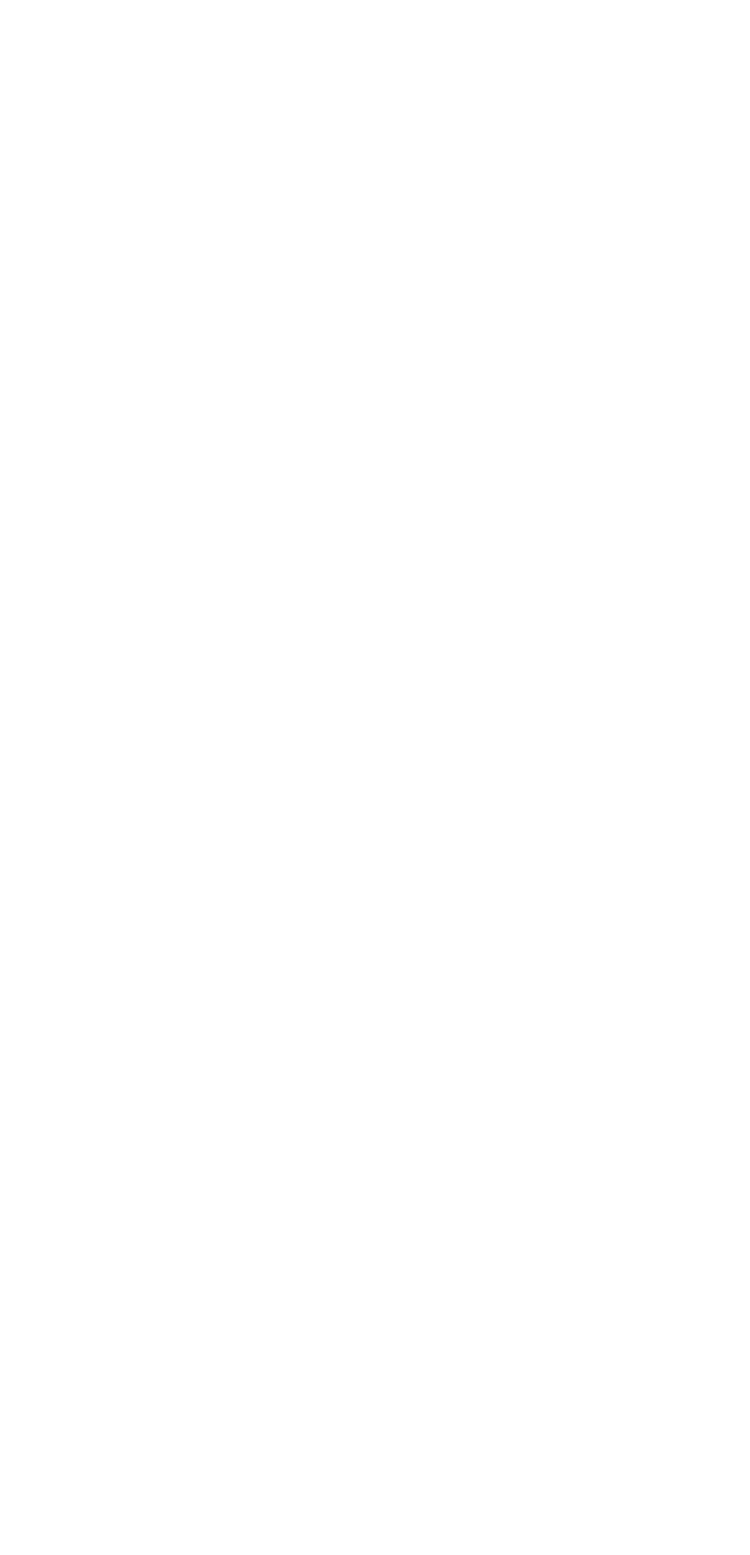
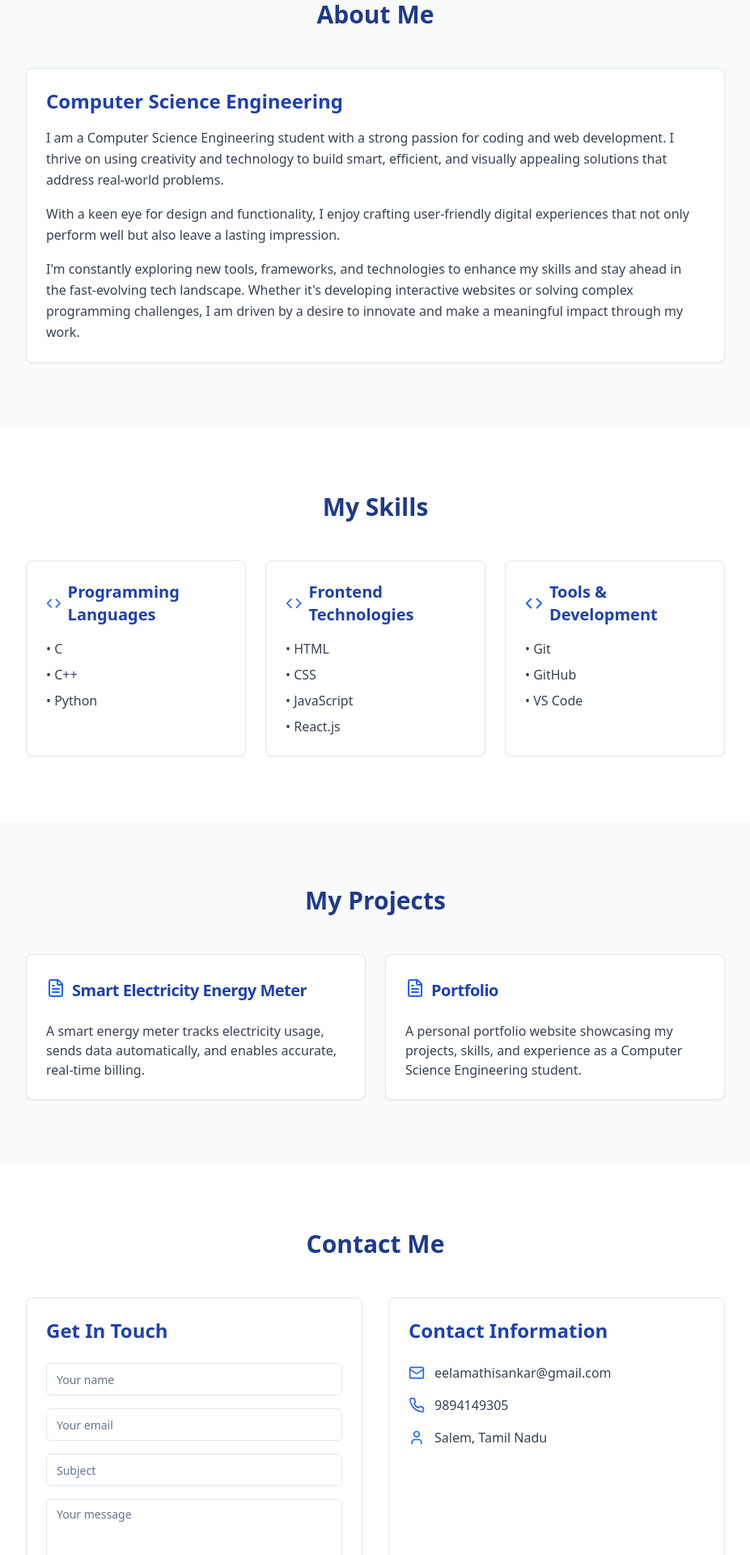
Before and after one commit to Elamathi213/elamathi-portfolio21, a React (Vite) app: page / in a window 1280 px wide. Shown: the part 880-2800 px from the top of the page at 81% size, without its empty margins (176-1103 px from the left). Before the commit the page ends 800 px from the top, so only its background shows below. Built offline with nearby package versions, Linux system fonts and the light colour scheme.

Commit message:
Add portfolio content

```diff
--- /dev/null
+++ b/src/components/About.tsx
@@ -0,0 +1,35 @@
+
+import React from 'react';
+import { Card, CardContent } from "@/components/ui/card";
+
+const About = () => {
+  return (
+    <section id="about" className="py-20 bg-gray-50">
+      <div className="max-w-4xl mx-auto px-4">
+        <h2 className="text-3xl font-bold text-center mb-12 text-blue-900">About Me</h2>
+        <Card>
+          <CardContent className="p-6">
+            <h3 className="text-2xl font-semibold mb-4 text-blue-800">Computer Science Engineering</h3>
+            <p className="text-gray-700 leading-relaxed">
+              I am a Computer Science Engineering student with a strong passion for coding and web development.
+              I thrive on using creativity and technology to build smart, efficient, and visually appealing
+              solutions that address real-world problems.
+            </p>
+            <p className="text-gray-700 leading-relaxed mt-4">
+              With a keen eye for design and functionality, I enjoy crafting user-friendly digital experiences
+              that not only perform well but also leave a lasting impression.
+            </p>
+            <p className="text-gray-700 leading-relaxed mt-4">
+              I'm constantly exploring new tools, frameworks, and technologies to enhance my skills and stay
+              ahead in the fast-evolving tech landscape. Whether it's developing interactive websites or solving
+              complex programming challenges, I am driven by a desire to innovate and make a meaningful impact
+              through my work.
+            </p>
+          </CardContent>
+        </Card>
+      </div>
+    </section>
+  );
+};
+
+export default About;
--- /dev/null
+++ b/src/components/Contact.tsx
@@ -0,0 +1,68 @@
+
+import React from 'react';
+import { Card, CardContent } from "@/components/ui/card";
+import { Button } from "@/components/ui/button";
+import { Input } from "@/components/ui/input";
+import { Textarea } from "@/components/ui/textarea";
+import { Mail, Phone, User } from 'lucide-react';
+
+const Contact = () => {
+  const handleSubmit = (e: React.FormEvent) => {
+    e.preventDefault();
+    // Form submission logic would go here
+  };
+
+  return (
+    <section id="contact" className="py-20 bg-white">
+      <div className="max-w-4xl mx-auto px-4">
+        <h2 className="text-3xl font-bold text-center mb-12 text-blue-900">Contact Me</h2>
+        <div className="grid grid-cols-1 md:grid-cols-2 gap-8">
+          <Card>
+            <CardContent className="p-6">
+              <h3 className="text-2xl font-semibold mb-6 text-blue-800">Get In Touch</h3>
+              <form onSubmit={handleSubmit} className="space-y-4">
+                <div>
+                  <Input placeholder="Your name" />
+                </div>
+                <div>
+                  <Input type="email" placeholder="Your email" />
+                </div>
+                <div>
+                  <Input placeholder="Subject" />
+                </div>
+                <div>
+                  <Textarea placeholder="Your message" className="min-h-[150px]" />
+                </div>
+                <Button type="submit" className="w-full bg-blue-900 hover:bg-blue-800">
+                  Send Message
+                </Button>
+              </form>
+            </CardContent>
+          </Card>
+
+          <Card>
+            <CardContent className="p-6">
+              <h3 className="text-2xl font-semibold mb-6 text-blue-800">Contact Information</h3>
+              <div className="space-y-4">
+                <div className="flex items-center">
+                  <Mail className="h-5 w-5 text-blue-600 mr-3" />
+                  <p className="text-gray-700">eelamathisankar@gmail.com</p>
+                </div>
+                <div className="flex items-center">
+                  <Phone className="h-5 w-5 text-blue-600 mr-3" />
+                  <p className="text-gray-700">9894149305</p>
+                </div>
+                <div className="flex items-center">
+                  <User className="h-5 w-5 text-blue-600 mr-3" />
+                  <p className="text-gray-700">Salem, Tamil Nadu</p>
+                </div>
+              </div>
+            </CardContent>
+          </Card>
+        </div>
+      </div>
+    </section>
+  );
+};
+
+export default Contact;
--- /dev/null
+++ b/src/components/Hero.tsx
@@ -0,0 +1,32 @@
+
+import React from 'react';
+import { Button } from "@/components/ui/button";
+import { ArrowDown } from 'lucide-react';
+
+const Hero = () => {
+  const scrollToAbout = () => {
+    document.getElementById('about')?.scrollIntoView({ behavior: 'smooth' });
+  };
+
+  return (
+    <div className="min-h-screen flex items-center justify-center bg-gradient-to-r from-blue-900 to-blue-700 text-white">
+      <div className="max-w-4xl mx-auto text-center px-4">
+        <h1 className="text-4xl md:text-6xl font-bold mb-6">
+          Hi, I'm Elamathi
+        </h1>
+        <p className="text-xl md:text-2xl mb-8 text-blue-100">
+          A CSE student passionate about using technology to design smart, beautiful, and practical solutions for real-life issues.
+        </p>
+        <Button
+          onClick={scrollToAbout}
+          variant="outline"
+          className="text-white border-white hover:bg-white hover:text-blue-900 transition-all"
+        >
+          Learn More <ArrowDown className="ml-2 h-4 w-4" />
+        </Button>
+      </div>
+    </div>
+  );
+};
+
+export default Hero;
--- /dev/null
+++ b/src/components/Projects.tsx
@@ -0,0 +1,40 @@
+
+import React from 'react';
+import { Card, CardContent, CardHeader, CardTitle } from "@/components/ui/card";
+import { FileText } from 'lucide-react';
+
+const projects = [
+  {
+    title: "Smart Electricity Energy Meter",
+    description: "A smart energy meter tracks electricity usage, sends data automatically, and enables accurate, real-time billing."
+  },
+  {
+    title: "Portfolio",
+    description: "A personal portfolio website showcasing my projects, skills, and experience as a Computer Science Engineering student."
+  }
+];
+
+const Projects = () => {
+  return (
+    <section className="py-20 bg-gray-50">
+      <div className="max-w-4xl mx-auto px-4">
+        <h2 className="text-3xl font-bold text-center mb-12 text-blue-900">My Projects</h2>
+        <div className="grid grid-cols-1 md:grid-cols-2 gap-6">
+          {projects.map((project) => (
+            <Card key={project.title} className="hover:shadow-lg transition-shadow">
+              <CardHeader className="flex flex-row items-center gap-2">
+                <FileText className="h-6 w-6 text-blue-600" />
+                <CardTitle className="text-xl font-semibold text-blue-800">{project.title}</CardTitle>
+              </CardHeader>
+              <CardContent>
+                <p className="text-gray-700">{project.description}</p>
+              </CardContent>
+            </Card>
+          ))}
+        </div>
+      </div>
+    </section>
+  );
+};
+
+export default Projects;
--- /dev/null
+++ b/src/components/Skills.tsx
@@ -0,0 +1,50 @@
+
+import React from 'react';
+import { Card, CardContent } from "@/components/ui/card";
+import { Code } from 'lucide-react';
+
+const skillCategories = [
+  {
+    title: "Programming Languages",
+    skills: ["C", "C++", "Python"],
+  },
+  {
+    title: "Frontend Technologies",
+    skills: ["HTML", "CSS", "JavaScript", "React.js"],
+  },
+  {
+    title: "Tools & Development",
+    skills: ["Git", "GitHub", "VS Code"],
+  },
+];
+
+const Skills = () => {
+  return (
+    <section className="py-20 bg-white">
+      <div className="max-w-4xl mx-auto px-4">
+        <h2 className="text-3xl font-bold text-center mb-12 text-blue-900">My Skills</h2>
+        <div className="grid grid-cols-1 md:grid-cols-3 gap-6">
+          {skillCategories.map((category) => (
+            <Card key={category.title} className="hover:shadow-lg transition-shadow">
+              <CardContent className="p-6">
+                <div className="flex items-center mb-4">
+                  <Code className="h-6 w-6 text-blue-600 mr-2" />
+                  <h3 className="text-xl font-semibold text-blue-800">{category.title}</h3>
+                </div>
+                <ul className="space-y-2">
+                  {category.skills.map((skill) => (
+                    <li key={skill} className="text-gray-700">
+                      • {skill}
+                    </li>
+                  ))}
+                </ul>
+              </CardContent>
+            </Card>
+          ))}
+        </div>
+      </div>
+    </section>
+  );
+};
+
+export default Skills;
--- a/src/index.css
+++ b/src/index.css
@@ -3,6 +3,10 @@
 @tailwind utilities;
 
 @layer base {
+  html {
+    scroll-behavior: smooth;
+  }
+
   :root {
     --background: 0 0% 100%;
     --foreground: 222.2 84% 4.9%;
--- a/src/pages/Index.tsx
+++ b/src/pages/Index.tsx
@@ -1,12 +1,18 @@
-// Update this page (the content is just a fallback if you fail to update the page)
+
+import Hero from '@/components/Hero';
+import About from '@/components/About';
+import Skills from '@/components/Skills';
+import Projects from '@/components/Projects';
+import Contact from '@/components/Contact';
 
 const Index = () => {
   return (
-    <div className="min-h-screen flex items-center justify-center bg-gray-100">
-      <div className="text-center">
-        <h1 className="text-4xl font-bold mb-4">Welcome to Your Blank App</h1>
-        <p className="text-xl text-gray-600">Start building your amazing project here!</p>
-      </div>
+    <div className="bg-white">
+      <Hero />
+      <About />
+      <Skills />
+      <Projects />
+      <Contact />
     </div>
   );
 };
```
